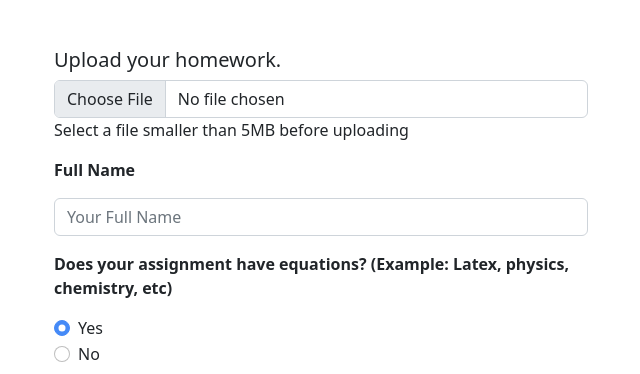
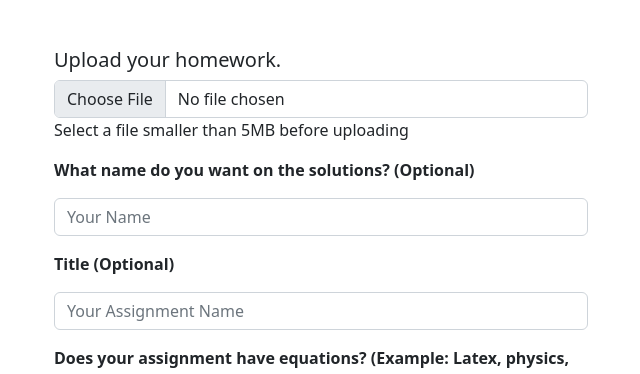
Before and after one commit to nelsontodd/Lazy-AI, a React (Create React App) app in the folder client/: page /homework in a window 1280 px wide. Shown: the top 374 px of the page, without its empty margins (40-680 px from the left). Built offline with nearby package versions, Linux system fonts and the light colour scheme.

Commit message:
Frontend collecting name and title

```diff
--- a/client/src/components/Homework/FileUploader.jsx
+++ b/client/src/components/Homework/FileUploader.jsx
@@ -11,8 +11,9 @@ const FileUploader = () => {
   const [file, setFile] = useState(null);
   const [hasLatex, setHasLatex] = useState(true);
   const [isHomework, setIsHomework] = useState(true);
-  const [name, setName] = useState(null);
+  const [name, setName] = useState('');
   const [processingSolution, setProcessingSolution] = useState(false);
+  const [title, setTitle] = useState('');
 
   const onFileChange = (e) => {
     const selectedFile = e.target.files[0]
@@ -41,6 +42,7 @@ const FileUploader = () => {
         formData.append('isHomework', isHomework);
         formData.append('name', name);
         formData.append('sourceId', token.token);
+        formData.append('title', title);
         setProcessingSolution(true);
         const headers = {
           responseType: 'blob',
@@ -85,14 +87,25 @@ const FileUploader = () => {
                 />
                 <p>Select a file smaller than 5MB before uploading</p>
                 <p className="mt-3">
-                  <b>Full Name</b>
+                  <b>What name do you want on the solutions? (Optional)</b>
                 </p>
                 <Form.Control
                   type="text"
                   id="name"
                   value={name}
-                  placeholder="Your Full Name"
+                  placeholder="Your Name"
                   onChange={(e) => setName(e.target.value)}
+                  required
+                />
+                <p className="mt-3">
+                  <b>Title (Optional)</b>
+                </p>
+                <Form.Control
+                  type="text"
+                  id="title"
+                  value={title}
+                  placeholder="Your Assignment Name"
+                  onChange={(e) => setTitle(e.target.value)}
                   required
                 />
                 <p className="mt-3">
```
